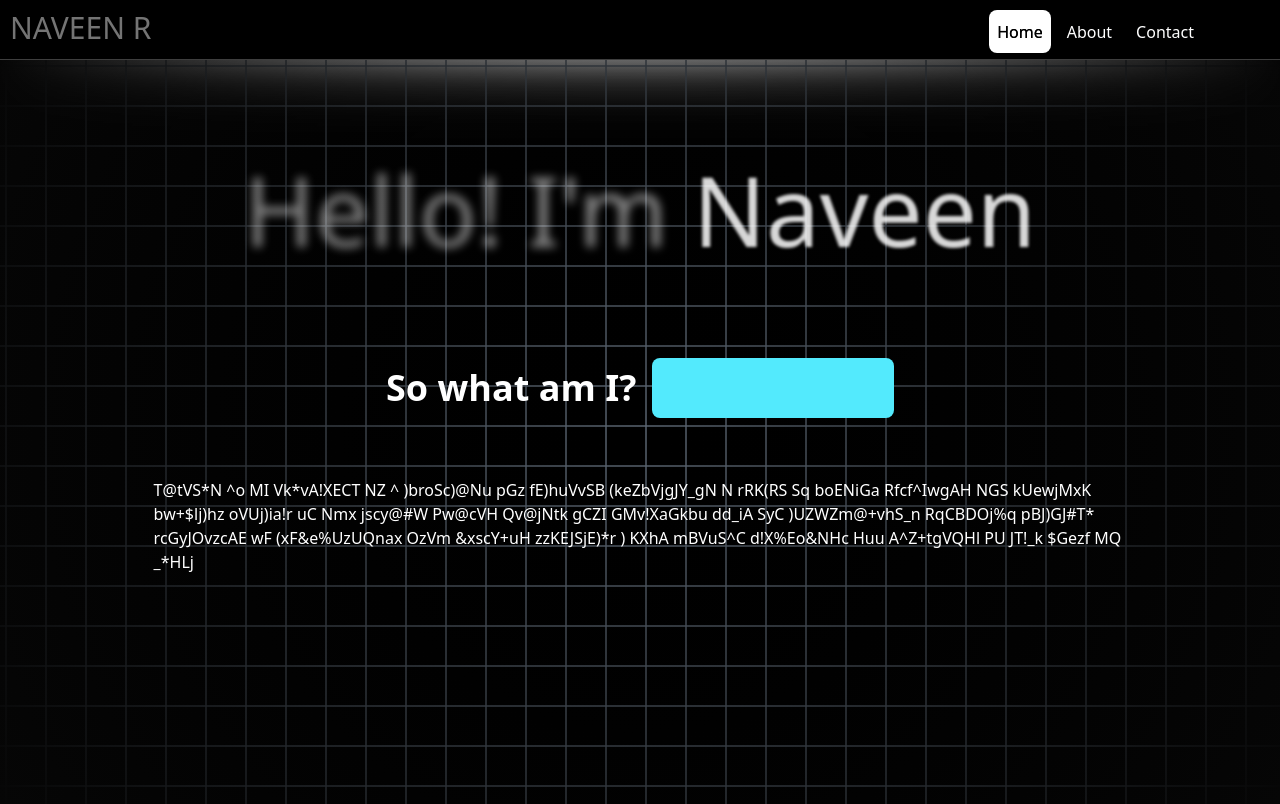
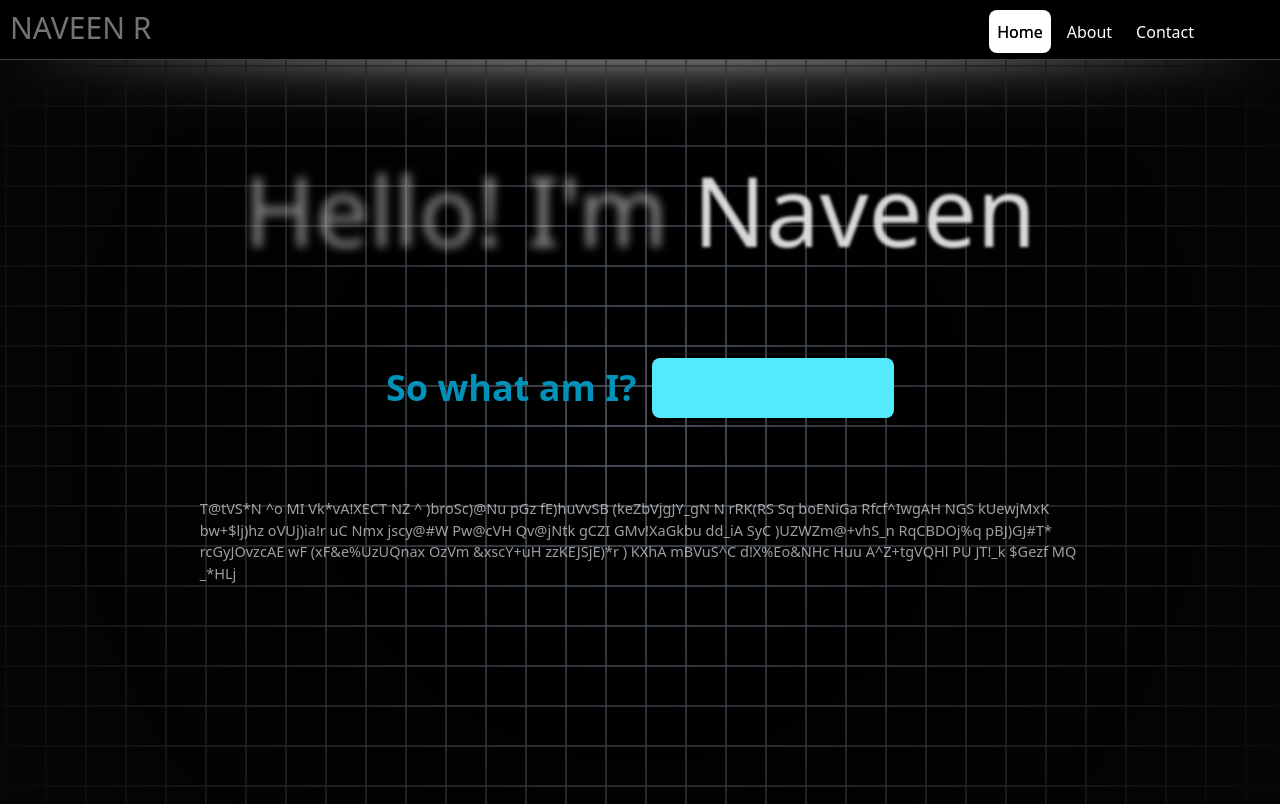
Before and after one commit to Naveen2070/re-portfolio, a React (Vite) app: page / in a window 1280 px wide. Built offline with nearby package versions, Linux system fonts and the light colour scheme.

Commit message:
just a tranasition change

```diff
--- a/src/components/intro/IntroContainer.tsx
+++ b/src/components/intro/IntroContainer.tsx
@@ -57,7 +57,7 @@ export const IntroContainer = () => {
               : "scale-75 opacity-0 translate-y-10"
           }`}
         >
-          <p className="text-4xl font-bold mr-4">So what am I?</p>
+          <p className="text-4xl font-bold mr-4 text-cyan-600">So what am I?</p>
           <RotatingText
             texts={[
               "A Developer",
@@ -93,8 +93,14 @@ export const IntroContainer = () => {
             rotationInterval={3000}
           />
         </div>
-        {rotatingComplete && (
-          <div className="w-[80%]">
+        <div
+          className={`w-[80%] flex items-center justify-center transition-all duration-700 ease-in-out delay-300 transform ${
+            rotatingComplete
+              ? "scale-100 opacity-100 translate-y-0"
+              : "scale-75 opacity-0 translate-y-10 pointer-events-none"
+          }`}
+        >
+          {rotatingComplete && (
             <DecryptedText
               className="text-[20px] mt-4 sm:mt-6 md:mt-8"
               text="Welcome to my portfolio! As a passionate and dedicated professional, I thrive on solving challenges and creating impactful solutions in the digital realm. Whether it's developing sleek web applications, designing intuitive interfaces, or experimenting with creative animations, I love merging technology and innovation to bring ideas to life."
@@ -102,8 +108,8 @@ export const IntroContainer = () => {
               maxIterations={20}
               animateOn="view"
             />
-          </div>
-        )}
+          )}
+        </div>
       </div>
     </section>
   );
```
